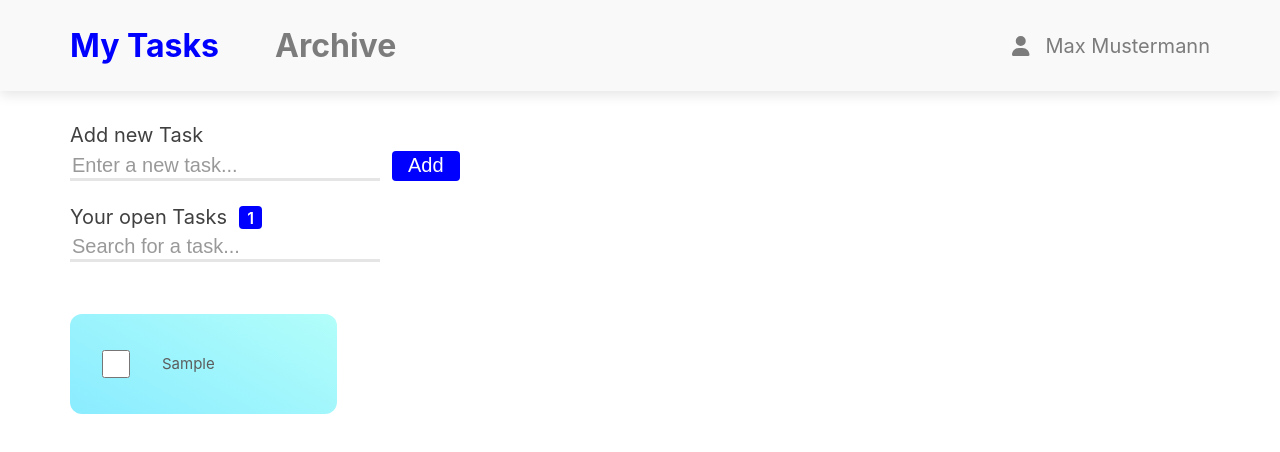
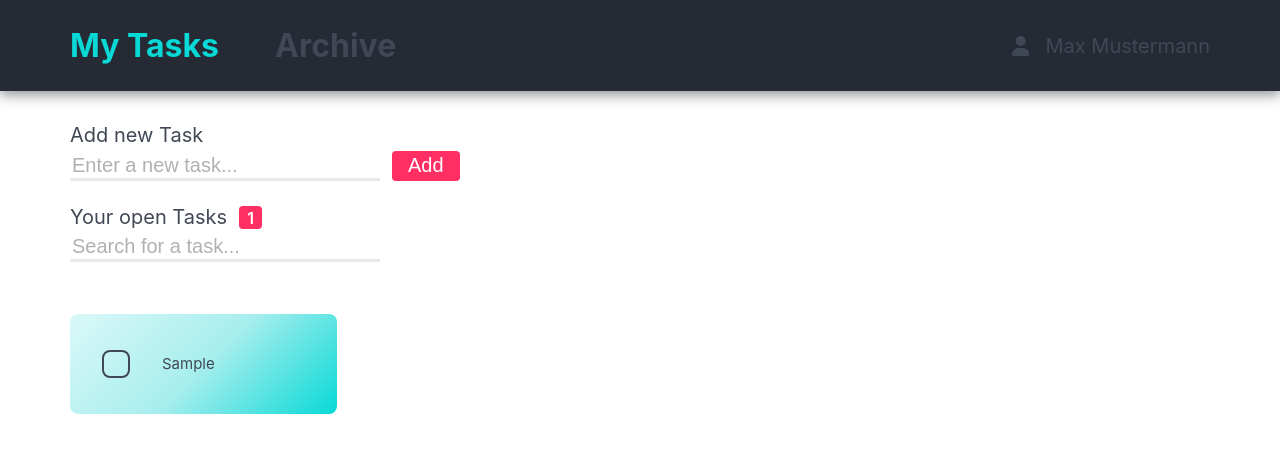
Before and after one commit to jpfuhl/vue-todo-list, a Vue app: page / in a window 1280 px wide. Both pictures are taken after typing "Sample" into the empty fields and a click on the button "Add". Shown: the top 452 px of the page. Built offline with nearby package versions, Linux system fonts and the light colour scheme; no server answers.

Commit message:
changed color theme

```diff
--- a/src/assets/base.css
+++ b/src/assets/base.css
@@ -1,3 +1,13 @@
+:root {
+  --teal: rgba(8, 217, 214, 1);
+  --red: rgba(255, 46, 99, 1);
+  --white: rgba(255, 255, 255, 1);
+  --grey: rgba(234, 234, 234, 1);
+  --mid-grey: rgb(177, 177, 177);
+  --dark-grey: rgb(65, 72, 85);
+  --black: rgba(37, 42, 52, 1);
+}
+
 *,
 *::before,
 *::after {
@@ -17,4 +27,6 @@ body {
   text-rendering: optimizeLegibility;
   -webkit-font-smoothing: antialiased;
   -moz-osx-font-smoothing: grayscale;
+  color: var(--dark-grey);
+  background-color: var(--white);
 }
--- a/src/assets/input.css
+++ b/src/assets/input.css
@@ -8,13 +8,13 @@
   border: 0;
   outline: none;
   font-size: 1.25rem;
-  color: rgba(0, 69, 197, 0.7);
+  color: var(--red);
   transform: translateY(1px);
   transition: transform 0.3s ease-in-out;
 }
 
 .input-field::placeholder {
-  color: rgb(0, 0, 0, 0.4);
+  color: var(--mid-grey);
 }
 
 .input-field:focus {
@@ -25,7 +25,7 @@
   position: relative;
   width: 100%;
   height: 3px;
-  background: rgb(0, 0, 0, 0.1);
+  background: var(--grey);
 }
 
 .input-line:after {
@@ -37,7 +37,7 @@
   transform: scaleX(0);
   transform-origin: left;
   transition: transform 0.3s ease-in-out;
-  background: linear-gradient(90deg, #00ccff, #ff81f9);
+  background: linear-gradient(90deg, var(--grey), var(--red));
 }
 
 .input-field:focus + .input-line:after {
--- a/src/assets/view.css
+++ b/src/assets/view.css
@@ -7,15 +7,15 @@
 
 h2 {
   cursor: default;
-  color: rgb(0, 0, 0, 0.75);
+  color: var(--dark-grey);
   font-size: 1.25rem;
 }
 
 .task-count {
   font-size: 1rem;
   font-weight: 600;
-  color: white;
-  background-color: blue;
+  color: var(--white);
+  background-color: var(--red);
   border-radius: 4px;
   padding: 0.1rem 0.5rem;
   margin-left: 0.4rem;
--- a/src/components/AddTaskForm.vue
+++ b/src/components/AddTaskForm.vue
@@ -40,8 +40,8 @@ form {
 }
 
 button {
-  color: white;
-  background-color: blue;
+  color: var(--white);
+  background-color: var(--red);
   font-size: 1.25rem;
   padding: 0.6rem 1rem;
   border: none;
@@ -51,7 +51,6 @@ button {
 
 button:hover {
   cursor: pointer;
-  /* box-shadow: 0 0 5px 0 rgba(0, 0, 0, 0.2); */
 }
 
 button:active {
--- a/src/components/Navbar.vue
+++ b/src/components/Navbar.vue
@@ -6,7 +6,7 @@
         <RouterLink class="nav-link" to="/archive">Archive</RouterLink>
       </div>
       <div class="user-container">
-        <font-awesome-icon icon="fa-solid fa-user" class="icon" />
+        <font-awesome-icon icon="fa-solid fa-user" />
         <p class="user-name">{{ user.name }}</p>
         <p class="user-initials">{{ user.initials }}</p>
       </div>
@@ -30,8 +30,8 @@ header {
   top: 0;
   left: 0;
   z-index: 100;
-  background-color: #f9f9f9;
-  box-shadow: 0 4px 12px 0 rgba(0, 0, 0, 0.1);
+  background-color: var(--black);
+  box-shadow: 0 4px 12px 0 rgba(37, 42, 52, 0.5);
 }
 
 nav {
@@ -50,38 +50,26 @@ nav {
   font-size: 1.5rem;
   font-weight: bold;
   text-decoration: none;
-  color: rgb(0, 0, 0, 0.5);
+  color: var(--dark-grey);
   transition: color 0.3s ease-in-out;
 }
 
-.nav-link:hover {
-  color: blue;
-}
-
 .nav-link-active {
-  color: blue;
+  color: var(--teal);
 }
 
 .user-container {
   display: flex;
   gap: 0.5rem;
   align-items: center;
-}
-
-.icon {
+  cursor: default;
   font-size: 1.25rem;
-  color: rgb(0, 0, 0, 0.5);
+  color: var(--dark-grey);
   transition: color 0.3s ease-in-out;
 }
 
-.icon:hover {
-  color: blue;
-}
-
-p {
-  cursor: default;
-  font-size: 1.25rem;
-  color: rgb(0, 0, 0, 0.5);
+.user-container:hover {
+  color: var(--teal);
 }
 
 .user-initials {
--- a/src/components/Task.vue
+++ b/src/components/Task.vue
@@ -40,14 +40,20 @@ const truncatedTitle = computed(() => {
   gap: 2rem;
   padding-left: 2rem;
   padding-right: 1rem;
-  border-radius: 12px;
-  /* background: #0cebeb;
-  background: -webkit-linear-gradient(to right, #29ffc6, #20e3b2, #0cebeb);
-  background: linear-gradient(to right, #29ffc6, #20e3b2, #0cebeb); */
-  background: #b2fefa;
-  background: -webkit-linear-gradient(30deg, #8aecff, #b2fefa);
-  background: linear-gradient(30deg, #8aecff, #b2fefa);
-  /* box-shadow: 0 4px 12px 0 rgba(0, 0, 0, 0.1); */
+  border-radius: 8px;
+  background: var(--teal);
+  background: -webkit-linear-gradient(
+    135deg,
+    #a0f0f2 0%,
+    #66d9d9 50%,
+    var(--teal) 100%
+  );
+  background: linear-gradient(
+    135deg,
+    #dbf8f8 0%,
+    #a8eeee 50%,
+    var(--teal) 100%
+  );
   transition: all 0.2s ease-in-out;
 }
 
@@ -56,18 +62,36 @@ const truncatedTitle = computed(() => {
 }
 
 p {
-  color: rgb(92, 92, 92);
   cursor: default;
   max-width: 70%;
   word-break: break-all;
-  overflow: hidden;
-  text-overflow: ellipsis;
 }
 
 input[type="checkbox"] {
-  cursor: pointer;
+  appearance: none;
+  -webkit-appearance: none;
   width: 1.75rem;
   height: 1.75rem;
+  border: 2px solid var(--dark-grey);
+  cursor: pointer;
+  position: relative;
+  border-radius: 8px;
+}
+
+input[type="checkbox"]:checked {
+  background-color: var(--dark-grey);
+}
+
+input[type="checkbox"]:checked:after {
+  content: "";
+  position: absolute;
+  width: 0.5rem;
+  height: 1rem;
+  border: 2px solid var(--white);
+  border-width: 0 2px 2px 0;
+  top: 40%;
+  left: 50%;
+  transform: translate(-50%, -50%) rotate(45deg);
 }
 
 .completed {
--- a/src/components/TaskContainer.vue
+++ b/src/components/TaskContainer.vue
@@ -11,9 +11,6 @@
 <script setup lang="ts">
 import type { TTask } from "@/types/task";
 import TaskComponent from "@/components/Task.vue";
-import { useTaskStore } from "@/stores/TaskStore";
-
-const taskStore = useTaskStore();
 
 const props = defineProps<{
   tasks: TTask[];
@@ -46,7 +43,7 @@ section {
   place-items: center;
   font-size: 2rem;
   font-weight: bold;
-  color: rgb(0, 0, 0, 0.2);
+  color: var(--grey);
 }
 
 @media (min-width: 640px) {
```
